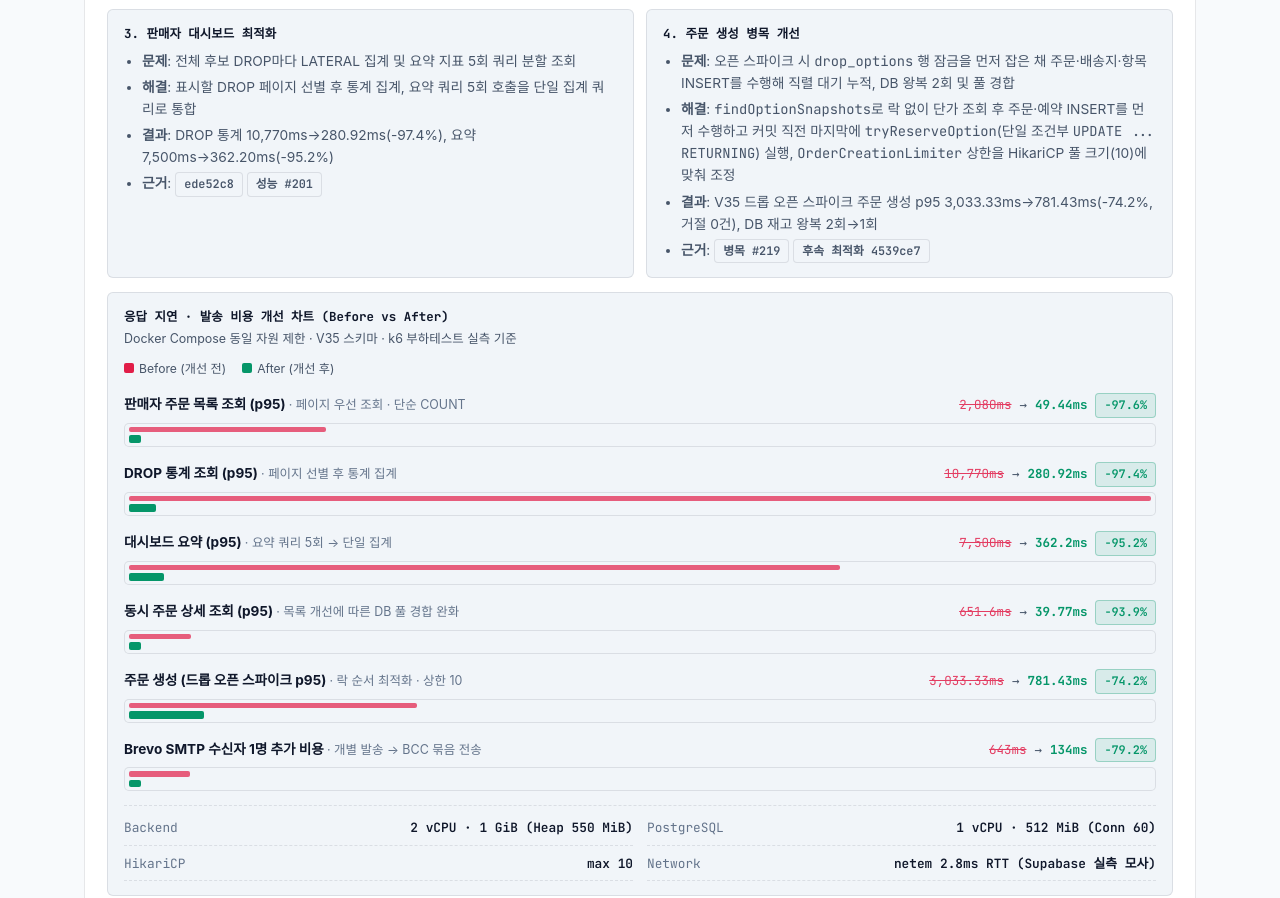
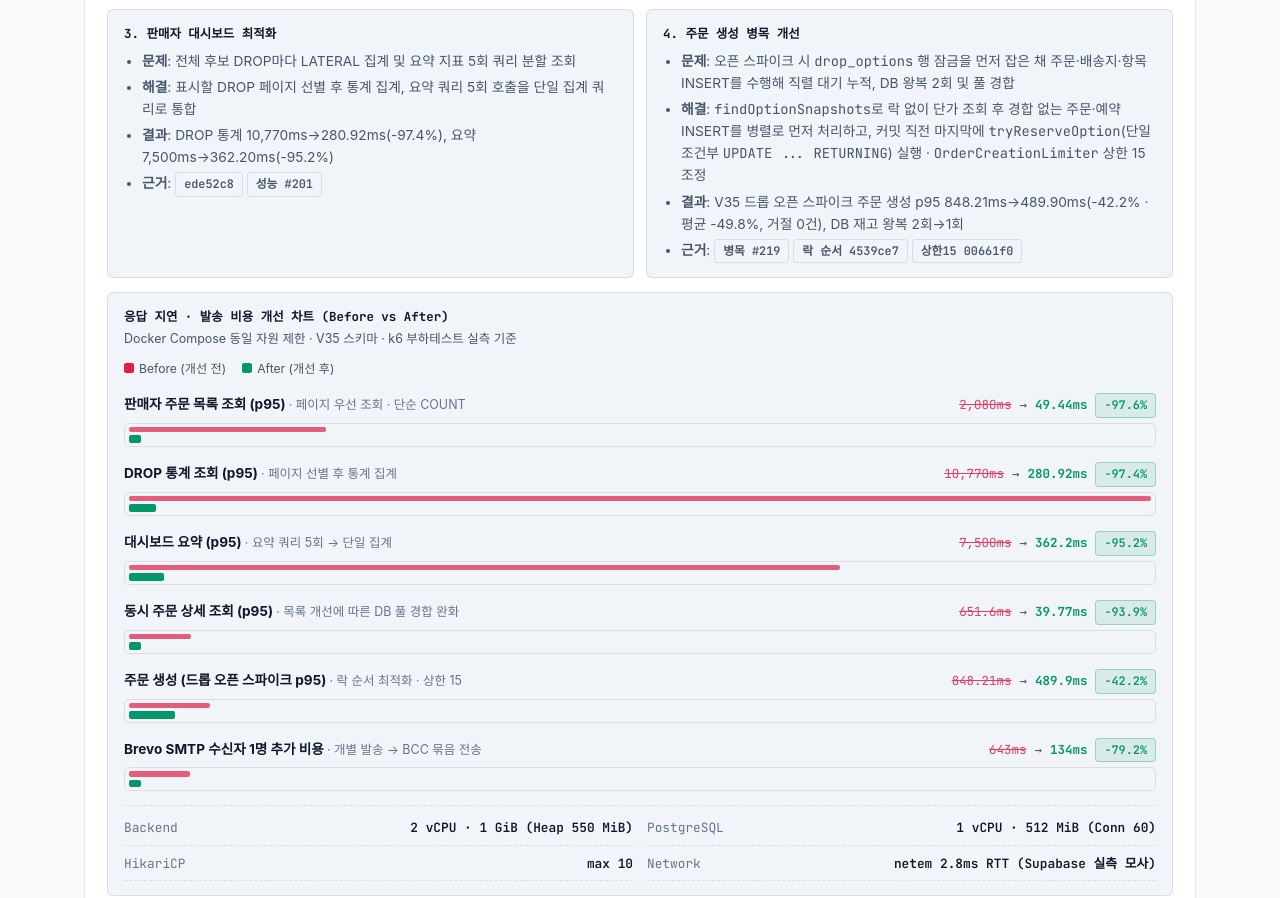
Before and after one commit to sang9831/backend-portfolio, a plain HTML site: page index.html in a window 1280 px wide. Shown: the part 1273-2171 px from the top of the page. Drawn offline with Linux system fonts and the light colour scheme; a web font is replaced by a local one.

Commit message:
docs: V35 드롭 오픈 스파이크 락 순서 최적화 및 상한 15 실측치 반영

```diff
--- a/index.html
+++ b/index.html
@@ -150,9 +150,9 @@
               <h4>4. 주문 생성 병목 개선</h4>
               <ul>
                 <li><strong>문제</strong>: 오픈 스파이크 시 <code>drop_options</code> 행 잠금을 먼저 잡은 채 주문·배송지·항목 INSERT를 수행해 직렬 대기 누적, DB 왕복 2회 및 풀 경합</li>
-                <li><strong>해결</strong>: <code>findOptionSnapshots</code>로 락 없이 단가 조회 후 주문·예약 INSERT를 먼저 수행하고 커밋 직전 마지막에 <code>tryReserveOption</code>(단일 조건부 <code>UPDATE ... RETURNING</code>) 실행, <code>OrderCreationLimiter</code> 상한을 HikariCP 풀 크기(10)에 맞춰 조정</li>
-                <li><strong>결과</strong>: V35 드롭 오픈 스파이크 주문 생성 p95 3,033.33ms→781.43ms(-74.2%, 거절 0건), DB 재고 왕복 2회→1회</li>
-                <li><strong>근거</strong>: <a class="pr-link" href="https://github.com/prgrms-aibe-devcourse/AIBE7_FinalProject_Team3/pull/219" target="_blank" rel="noopener">병목 #219</a> <a class="pr-link" href="https://github.com/prgrms-aibe-devcourse/AIBE7_FinalProject_Team3/commit/4539ce7e0c9d9c481434df850c6292c2dba6dfe1" target="_blank" rel="noopener">후속 최적화 4539ce7</a></li>
+                <li><strong>해결</strong>: <code>findOptionSnapshots</code>로 락 없이 단가 조회 후 경합 없는 주문·예약 INSERT를 병렬로 먼저 처리하고, 커밋 직전 마지막에 <code>tryReserveOption</code>(단일 조건부 <code>UPDATE ... RETURNING</code>) 실행 · <code>OrderCreationLimiter</code> 상한 15 조정</li>
+                <li><strong>결과</strong>: V35 드롭 오픈 스파이크 주문 생성 p95 848.21ms→489.90ms(-42.2% · 평균 -49.8%, 거절 0건), DB 재고 왕복 2회→1회</li>
+                <li><strong>근거</strong>: <a class="pr-link" href="https://github.com/prgrms-aibe-devcourse/AIBE7_FinalProject_Team3/pull/219" target="_blank" rel="noopener">병목 #219</a> <a class="pr-link" href="https://github.com/prgrms-aibe-devcourse/AIBE7_FinalProject_Team3/commit/4539ce7e0c9d9c481434df850c6292c2dba6dfe1" target="_blank" rel="noopener">락 순서 4539ce7</a> <a class="pr-link" href="https://github.com/prgrms-aibe-devcourse/AIBE7_FinalProject_Team3/commit/00661f0b" target="_blank" rel="noopener">상한15 00661f0</a></li>
               </ul>
             </div>
           </div>
--- a/script.js
+++ b/script.js
@@ -28,7 +28,7 @@
     { name: "DROP 통계 조회 (p95)", before: 10770, after: 280.92, unit: "ms", reduction: "97.4%", note: "페이지 선별 후 통계 집계" },
     { name: "대시보드 요약 (p95)", before: 7500, after: 362.20, unit: "ms", reduction: "95.2%", note: "요약 쿼리 5회 → 단일 집계" },
     { name: "동시 주문 상세 조회 (p95)", before: 651.6, after: 39.77, unit: "ms", reduction: "93.9%", note: "목록 개선에 따른 DB 풀 경합 완화" },
-    { name: "주문 생성 (드롭 오픈 스파이크 p95)", before: 3033.33, after: 781.43, unit: "ms", reduction: "74.2%", note: "락 순서 최적화 · 상한 10" },
+    { name: "주문 생성 (드롭 오픈 스파이크 p95)", before: 848.21, after: 489.90, unit: "ms", reduction: "42.2%", note: "락 순서 최적화 · 상한 15" },
     { name: "Brevo SMTP 수신자 1명 추가 비용", before: 643, after: 134, unit: "ms", reduction: "79.2%", note: "개별 발송 → BCC 묶음 전송" }
   ];
 
```
